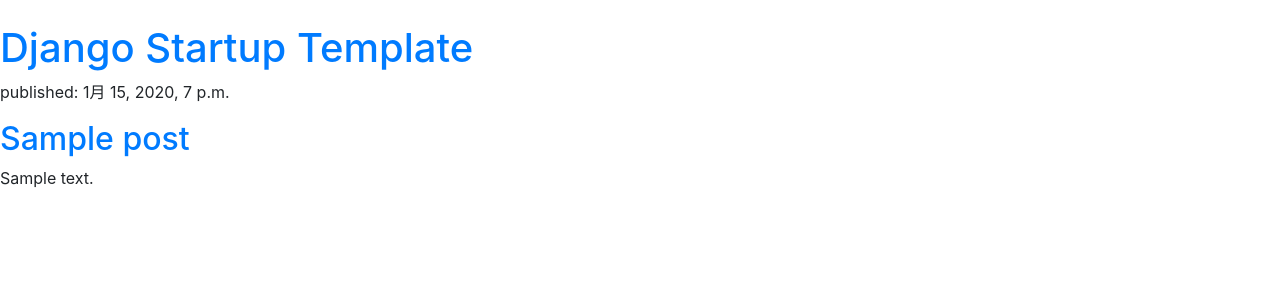
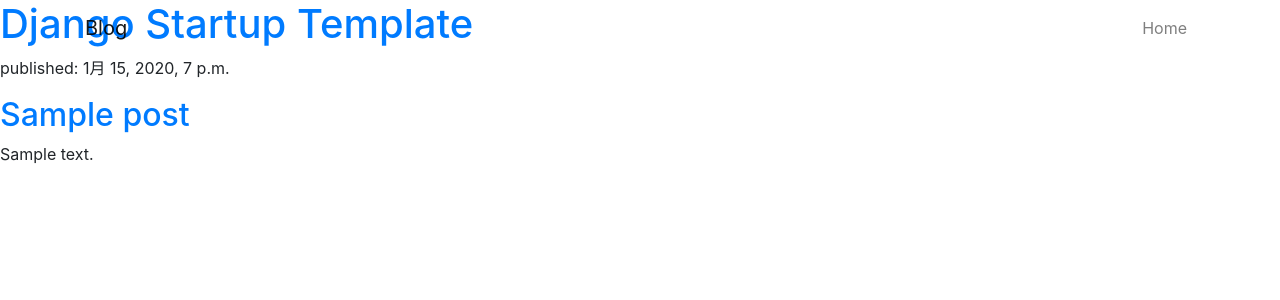
Before and after one commit to dai-gi/django_blog, a Django app: page / in a window 1280 px wide. Shown: the top 300 px of the page. Run offline with Django 3.2, Linux system fonts and the light colour scheme; tables that the repository leaves empty hold one stand-in row (values such as "Sample post"); some libraries are stand-ins or nearby versions.

Commit message:
トップページを変更まで

```diff
--- a/blog/templates/blog/post_list.html
+++ b/blog/templates/blog/post_list.html
@@ -14,10 +14,79 @@
 
 <body>
 	<!-- Navigation -->
-	<nav class="navbar navbar-expand-lg navbar-light fixed-top" id="mainNav"></nav>
+	<nav class="navbar navbar-expand-lg navbar-light fixed-top" id="mainNav">
 		<div class="container">
-		<a class="navbar-brand" href="/"></a>
+		<a class="navbar-brand" href="/">Blog</a>
+		<button class="navbar-toggler navbar-toggler-right" type="button" data-toggle="collapse"
+			date-target="#navbarResponsive" aria-controls="navbarResponsive" aria-expanded="false"
+			aria-label="Toggle navigation">
+			Menu
+			<i class="fas fa-bars"></i>
+		</button>
+		<div class="collapse navbar-collapse" id="navbarResponsive">
+			<ul class="navbar-nav ml-auto">
+			<li class="nav-item">
+				<a class="nav-link" href="/">Home</a>
+			</li>
+			</ul>
 		</div>
+		</div>
+	</nav>
+
+	<!-- Page Header -->
+	<header class="masthead">
+		<div class="overlay"></div>
+		<div class="container">
+		<div class="row">
+
+		</div>
+		</div>
+	</header>
+
+
+
+
+
+
+
+
+
+
+
+
+
+
+
+
+
+
+
+
+
+
+
+
+
+
+
+
+
+
+
+
+
+
+
+
+
+
+
+
+
+
+
+
+
 
 
 
```
